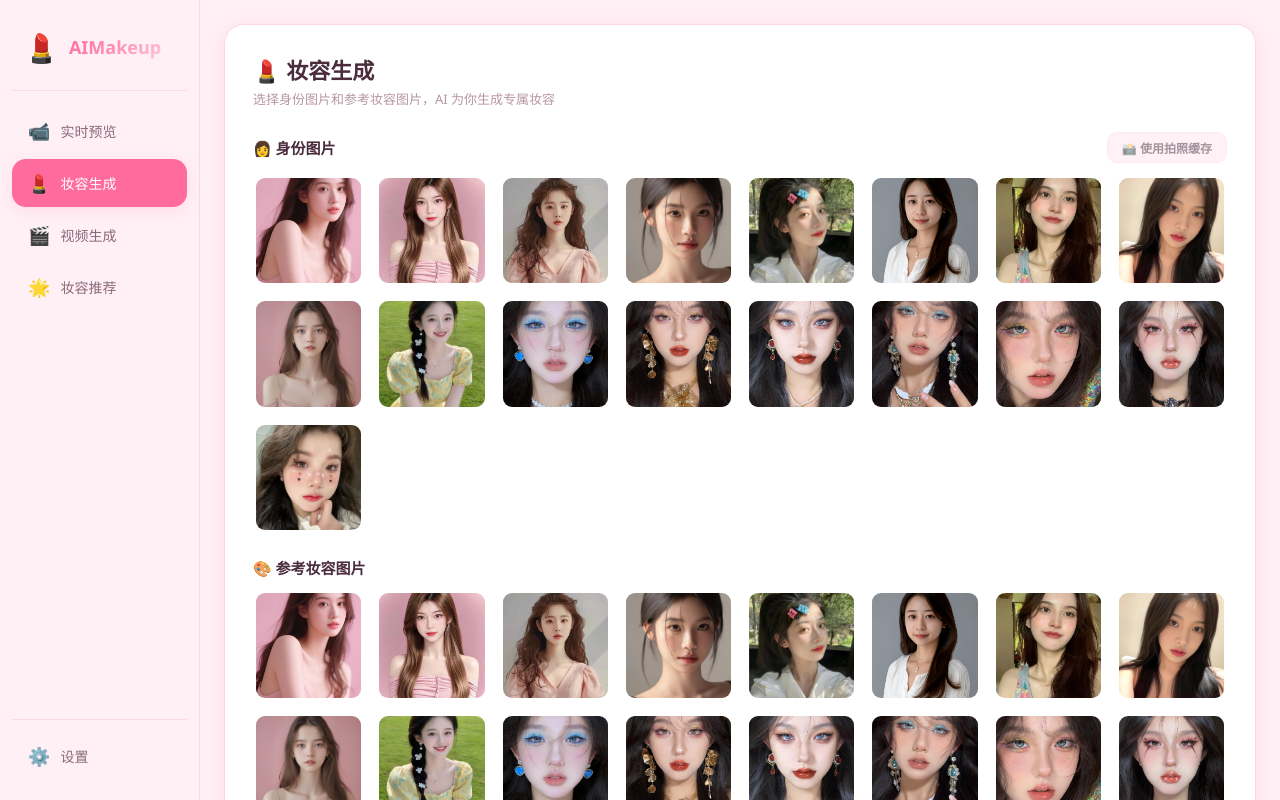
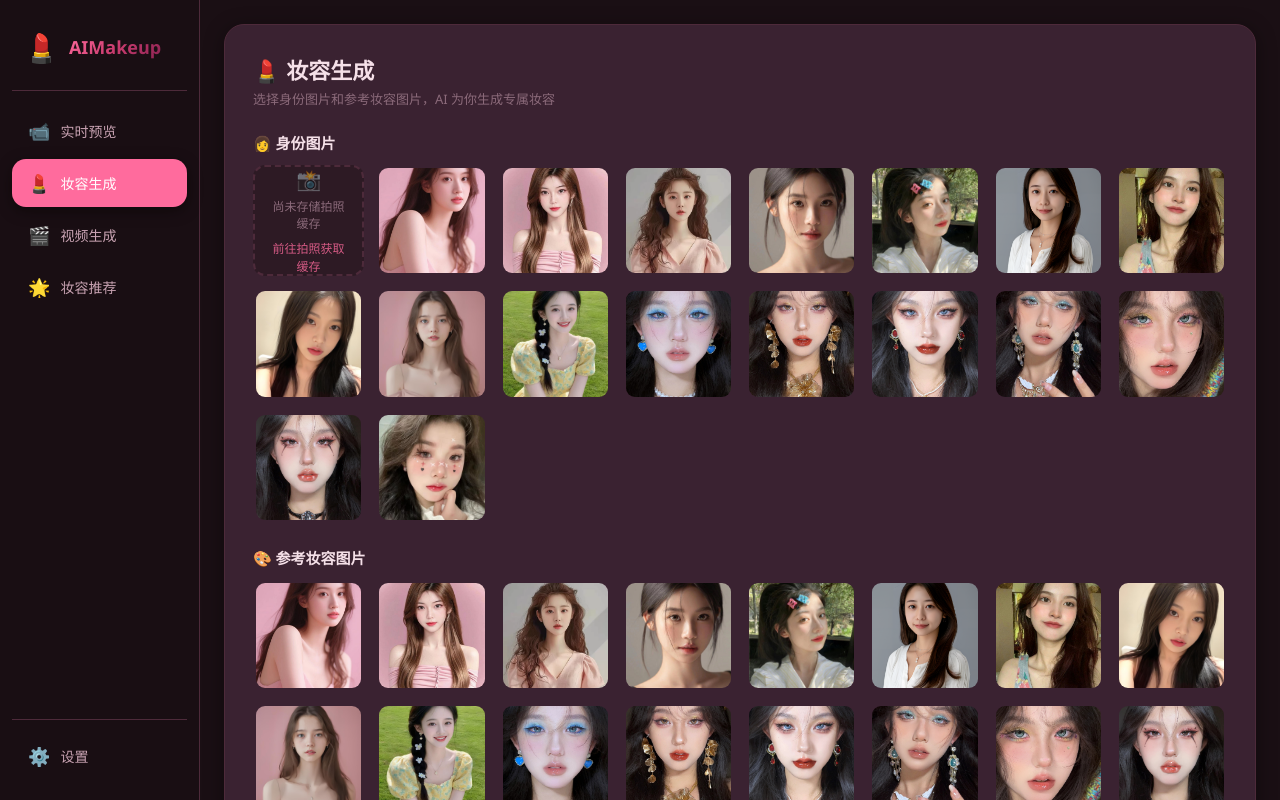
Before and after one commit to akise07/aimirror2, a Vue app: page /#/makeup in a window 1280 px wide. Built offline with nearby package versions, Linux system fonts and the light colour scheme.

Commit message:
默认黑粉主题，妆容身材预览直接放入参考图片首位

```diff
--- a/src/components/MakeupGen.vue
+++ b/src/components/MakeupGen.vue
@@ -1,15 +1,17 @@
 <script setup lang="ts">
 import { ref, computed } from 'vue'
+import { useRouter } from 'vue-router'
 import { useAppStore } from '../store/app'
 import { createMakeupTask, getMakeupState, getRefImages, getMakeupResultUrl } from '../services/api'
 
 const store = useAppStore()
+const router = useRouter()
 
 // 参考图片列表
 const refImages = getRefImages()
 
 // 选中的图片
-const selectedIdImage = ref<string | null>(null)   // 身份图片路径
+const selectedIdImage = ref<string | null>(null)   // 身份图片路径（ref图片或拍照缓存）
 const useCachedPhoto = ref(false)                   // 是否使用缓存的拍照图片
 const selectedRefImage = ref<string | null>(null)   // 参考妆容图片路径
 
@@ -31,15 +33,18 @@ function selectIdImage(img: string) {
   useCachedPhoto.value = false
 }
 
+function selectCachedPhoto() {
+  if (store.cachedPhoto) {
+    useCachedPhoto.value = true
+    selectedIdImage.value = null
+  } else {
+    // 没有缓存，跳转到拍照页面
+    router.push('/camera')
+  }
+}
+
 function selectRefImage(img: string) {
   selectedRefImage.value = img
-}
-
-function toggleCachedPhoto() {
-  useCachedPhoto.value = !useCachedPhoto.value
-  if (useCachedPhoto.value) {
-    selectedIdImage.value = null
-  }
 }
 
 async function startMakeup() {
@@ -149,24 +154,29 @@ function sleep(ms: number) {
       <div class="makeup-content">
         <!-- 身份图片选择 -->
         <div class="image-section">
-          <div class="section-header">
-            <span class="section-label">👩 身份图片</span>
-            <button
-              class="btn btn-secondary btn-sm"
-              :class="{ active: useCachedPhoto }"
-              @click="toggleCachedPhoto"
-              :disabled="!store.cachedPhoto"
+          <span class="section-label">👩 身份图片</span>
+          <div class="image-grid">
+            <!-- 拍照缓存框 - 固定在第一格 -->
+            <div
+              class="image-grid-item cached-photo-item"
+              :class="{ selected: useCachedPhoto && !!store.cachedPhoto }"
+              @click="selectCachedPhoto"
             >
-              📸 使用拍照缓存
-            </button>
-          </div>
+              <template v-if="store.cachedPhoto">
+                <img :src="store.cachedPhoto" alt="拍照缓存" />
+                <div v-if="useCachedPhoto" class="check-mark">✓</div>
+                <span class="cached-badge">📸 缓存</span>
+              </template>
+              <template v-else>
+                <div class="cached-placeholder">
+                  <span class="placeholder-icon">📸</span>
+                  <span class="placeholder-text">尚未存储拍照缓存</span>
+                  <span class="placeholder-hint">前往拍照获取缓存</span>
+                </div>
+              </template>
+            </div>
 
-          <div v-if="useCachedPhoto && store.cachedPhoto" class="cached-preview-large">
-            <img :src="store.cachedPhoto" alt="缓存照片" />
-            <span class="preview-tag">📸 拍照缓存</span>
-          </div>
-
-          <div v-else class="image-grid">
+            <!-- 参考图片列表 -->
             <div
               v-for="img in refImages"
               :key="'id-' + img"
@@ -277,47 +287,25 @@ function sleep(ms: number) {
   gap: 12px;
 }
 
-.section-header {
-  display: flex;
-  align-items: center;
-  justify-content: space-between;
-}
-
 .section-label {
   font-size: 15px;
   font-weight: 600;
   color: var(--text-primary);
 }
 
-.btn-sm {
-  padding: 6px 14px;
-  font-size: 12px;
-  border-radius: 10px;
+/* 拍照缓存框样式 */
+.cached-photo-item {
+  position: relative;
+  cursor: pointer;
+  background: var(--bg-secondary);
+  border: 2px dashed var(--border);
 }
 
-.btn-sm.active {
-  background: var(--accent);
-  color: #fff;
-  border-color: var(--accent);
+.cached-photo-item:hover {
+  border-style: solid;
 }
 
-.cached-preview-large {
-  position: relative;
-  width: 160px;
-  height: 160px;
-  border-radius: 16px;
-  overflow: hidden;
-  border: 2px solid var(--accent);
-  box-shadow: 0 4px 15px var(--shadow);
-}
-
-.cached-preview-large img {
-  width: 100%;
-  height: 100%;
-  object-fit: cover;
-}
-
-.preview-tag {
+.cached-badge {
   position: absolute;
   bottom: 6px;
   left: 50%;
@@ -328,6 +316,37 @@ function sleep(ms: number) {
   padding: 2px 10px;
   border-radius: 10px;
   white-space: nowrap;
+  z-index: 2;
+}
+
+.cached-placeholder {
+  display: flex;
+  flex-direction: column;
+  align-items: center;
+  justify-content: center;
+  width: 100%;
+  height: 100%;
+  gap: 6px;
+  padding: 12px;
+}
+
+.placeholder-icon {
+  font-size: 20px;
+  opacity: 0.5;
+}
+
+.placeholder-text {
+  font-size: 12px;
+  color: var(--text-muted);
+  text-align: center;
+  line-height: 1.4;
+}
+
+.placeholder-hint {
+  font-size: 12px;
+  color: var(--accent);
+  text-align: center;
+  opacity: 0.8;
 }
 
 .action-bar {
--- a/src/store/app.ts
+++ b/src/store/app.ts
@@ -18,7 +18,7 @@ export interface MakeupResult {
 
 export const useAppStore = defineStore('app', {
   state: (): AppState => ({
-    theme: 'pink',
+    theme: 'dark-pink',
     cachedPhoto: null,
     makeupResults: [],
     light1: 50,
--- a/src/styles/themes.css
+++ b/src/styles/themes.css
@@ -15,6 +15,7 @@
   --accent: #ff6b9d;
   --accent-hover: #ff4d8a;
   --accent-light: #ffcce0;
+  --accent-alpha: rgba(255, 107, 152, 0.3);
   --accent-gradient: linear-gradient(135deg, #ff6b9d, #ff8fb1, #ffc3d7);
   --border: #ffd6e4;
   --shadow: rgba(255, 107, 157, 0.15);
@@ -39,6 +40,7 @@
   --accent: #ff6b9d;
   --accent-hover: #ff8fb1;
   --accent-light: #5c2a42;
+  --accent-alpha: rgba(255, 107, 152, 0.3);
   --accent-gradient: linear-gradient(135deg, #ff6b9d, #cc3d70, #8b2252);
   --border: #4d2a3a;
   --shadow: rgba(0, 0, 0, 0.4);
@@ -63,6 +65,7 @@
   --accent: #e8945a;
   --accent-hover: #d67d3f;
   --accent-light: #ffe0c2;
+  --accent-alpha: rgba(232, 148, 90, 0.3);
   --accent-gradient: linear-gradient(135deg, #e8945a, #f0b86e, #ffd6a0);
   --border: #f5d5b5;
   --shadow: rgba(232, 148, 90, 0.15);
@@ -87,6 +90,7 @@
   --accent: #7b8ff0;
   --accent-hover: #6075e0;
   --accent-light: #c8d0ff;
+  --accent-alpha: rgba(123, 143, 240, 0.3);
   --accent-gradient: linear-gradient(135deg, #7b8ff0, #a0b0ff, #c8d0ff);
   --border: #c8d4f5;
   --shadow: rgba(123, 143, 240, 0.15);
```
Also changed, not shown: .workbuddy/memory/2026-04-15.md, .workbuddy/memory/MEMORY.md.
